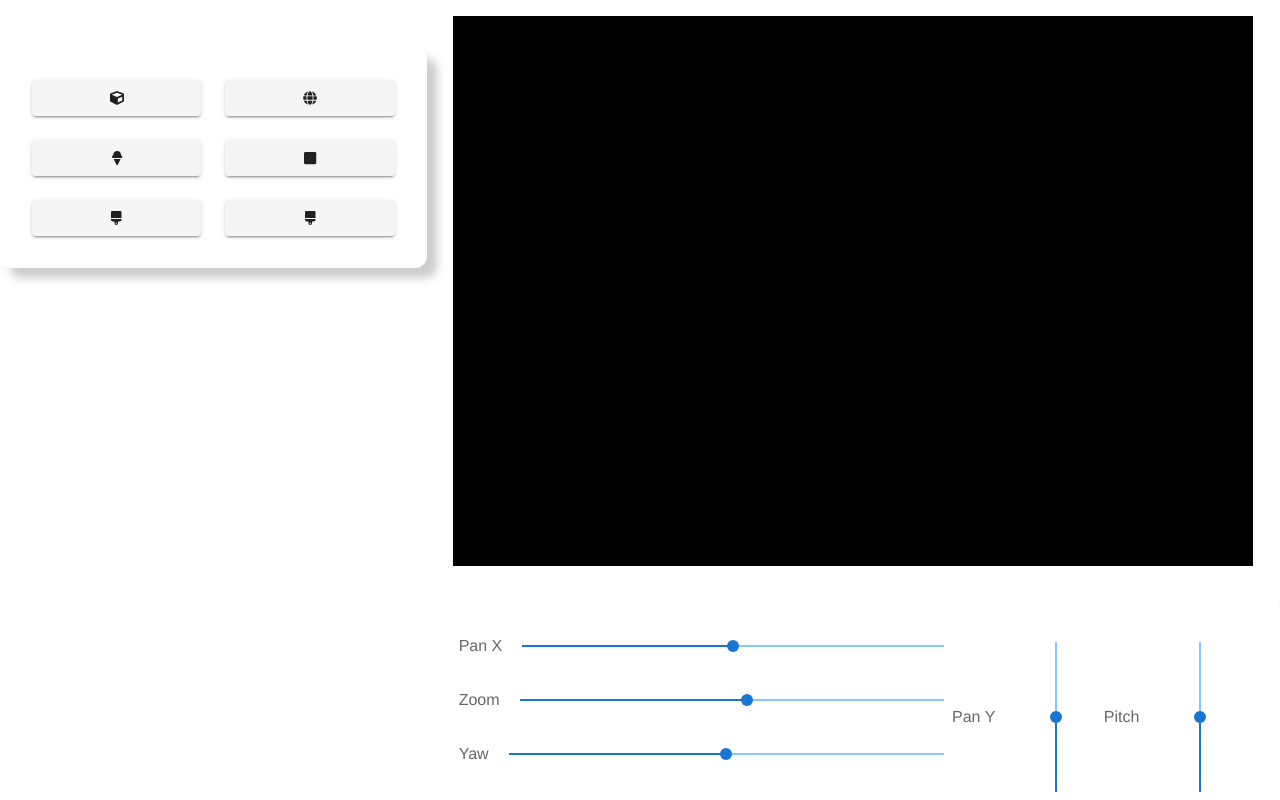
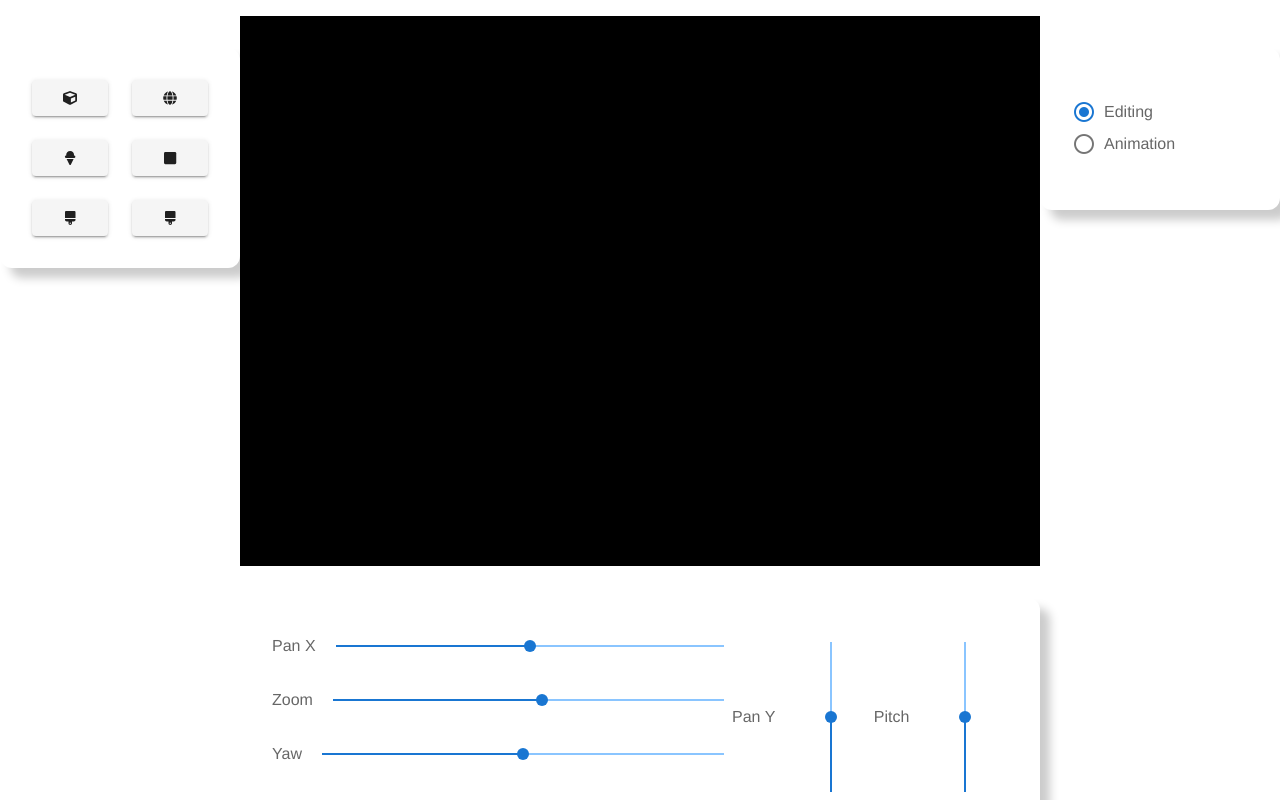
Before and after one commit to LuisPalominoTrevilla/gl-paint-3d, a Vue app: page / in a window 1280 px wide. Shown: the top 800 px of the page. Built offline with nearby package versions, Linux system fonts and the light colour scheme.

Commit message:
Fixed camera toolbox issues and added mode selection component

```diff
--- a/src/App.vue
+++ b/src/App.vue
@@ -13,6 +13,9 @@
         />
         <camera-toolbox :camera="camera" />
       </div>
+      <div class="right">
+        <mode-selector :mode="appMode" @mode-change="appMode = $event" />
+      </div>
     </div>
   </v-app>
 </template>
@@ -21,6 +24,7 @@
 import PaintCanvas from './components/PaintCanvas';
 import CameraToolbox from './components/CameraToolbox';
 import GeometryToolbox from './components/GeometryToolbox';
+import ModeSelector from './components/ModeSelector';
 import * as Three from 'three';
 import './styles/index.scss';
 
@@ -29,13 +33,15 @@ export default {
   components: {
     PaintCanvas,
     CameraToolbox,
-    GeometryToolbox
+    GeometryToolbox,
+    ModeSelector
   },
   data() {
     return {
       camera: null,
       canvasDimensions: {},
-      geometries: []
+      geometries: [],
+      appMode: 0
     };
   },
   beforeMount() {
@@ -49,6 +55,7 @@ export default {
       0.01,
       100
     );
+    this.camera.position.z = 2;
   },
   methods: {
     draw: function(geometry) {
@@ -79,7 +86,12 @@ export default {
     align-items: center;
     justify-content: space-around;
   }
+
   .left {
+    flex: 1;
+  }
+
+  .right {
     flex: 1;
   }
 }
--- a/src/components/CameraToolbox.vue
+++ b/src/components/CameraToolbox.vue
@@ -1,7 +1,7 @@
 <template>
   <div class="card camera-toolbox">
     <div class="horizontal">
-      <v-slider v-model="panX" min="-100" max="100" label="Pan X"></v-slider>
+      <v-slider v-model="panX" min="-500" max="500" label="Pan X"></v-slider>
       <v-slider v-model="zoom" min="-100" max="100" label="Zoom"></v-slider>
       <v-slider v-model="yaw" min="-180" max="180" label="Yaw"></v-slider>
       <div class="input-group">
@@ -78,8 +78,8 @@
     <div class="vertical">
       <v-slider
         v-model="panY"
-        min="-100"
-        max="100"
+        min="-500"
+        max="500"
         label="Pan Y"
         :vertical="true"
       ></v-slider>
@@ -104,7 +104,7 @@ export default {
   },
   data() {
     return {
-      stepFactor: 0.01,
+      stepFactor: 0.08,
       zoomFactor: 0.3,
       newPosition: {},
       target: {}
--- /dev/null
+++ b/src/components/ModeSelector.vue
@@ -0,0 +1,29 @@
+<template>
+  <div class="card">
+    <v-radio-group v-model="appMode">
+      <v-radio label="Editing" :value="0"></v-radio>
+      <v-radio label="Animation" :value="1"></v-radio>
+    </v-radio-group>
+  </div>
+</template>
+
+<script>
+export default {
+  props: {
+    mode: {
+      type: Number,
+      required: true
+    }
+  },
+  computed: {
+    appMode: {
+      get() {
+        return this.mode;
+      },
+      set(newMode) {
+        this.$emit('mode-change', newMode);
+      }
+    }
+  }
+};
+</script>
--- a/src/components/PaintCanvas.vue
+++ b/src/components/PaintCanvas.vue
@@ -42,7 +42,6 @@ export default {
   methods: {
     init() {
       const container = this.$refs.container;
-      this.camera.position.z = 2;
       this.scene = new Three.Scene();
       this.mesh = [];
       this.raycaster = new Three.Raycaster();
```
